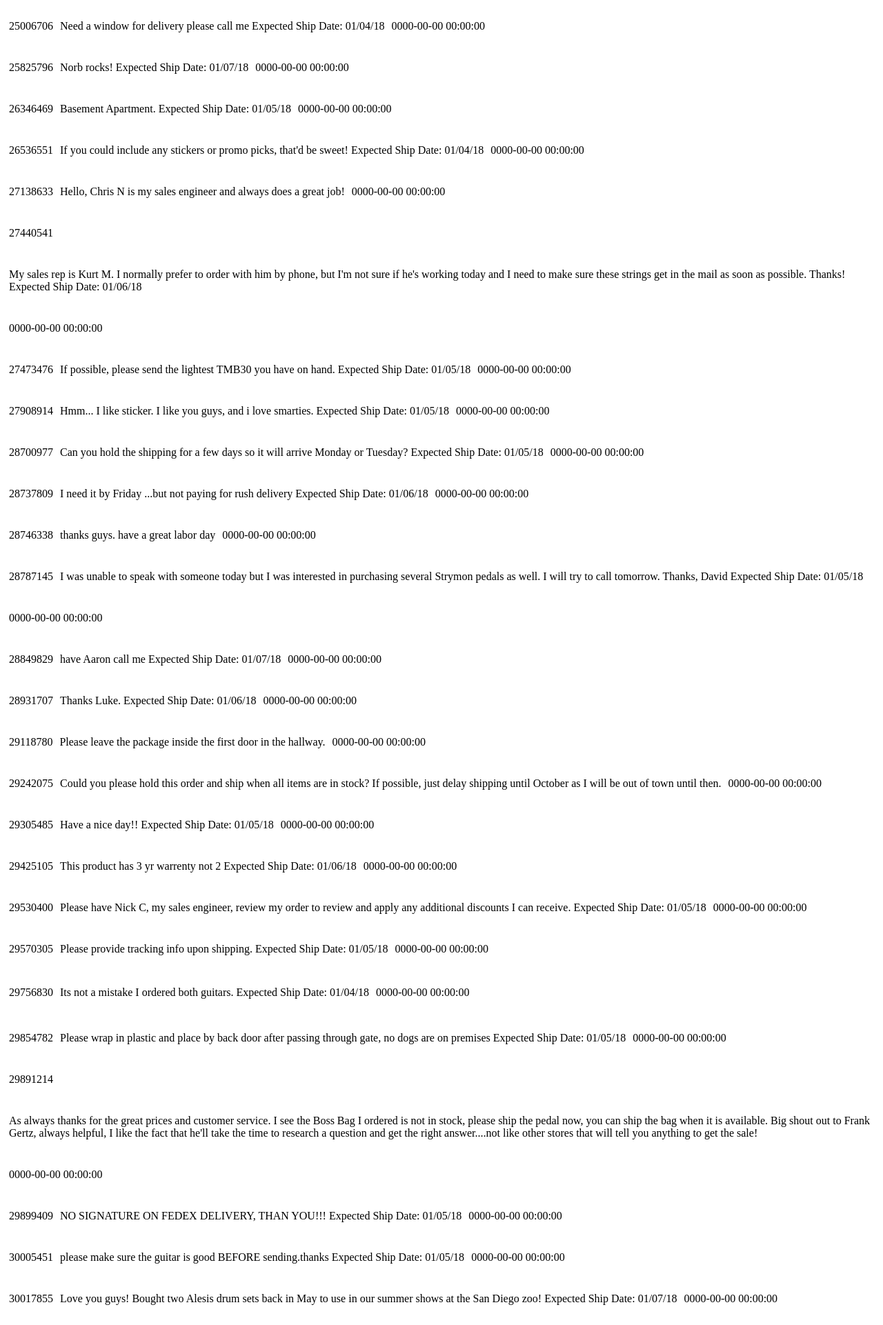
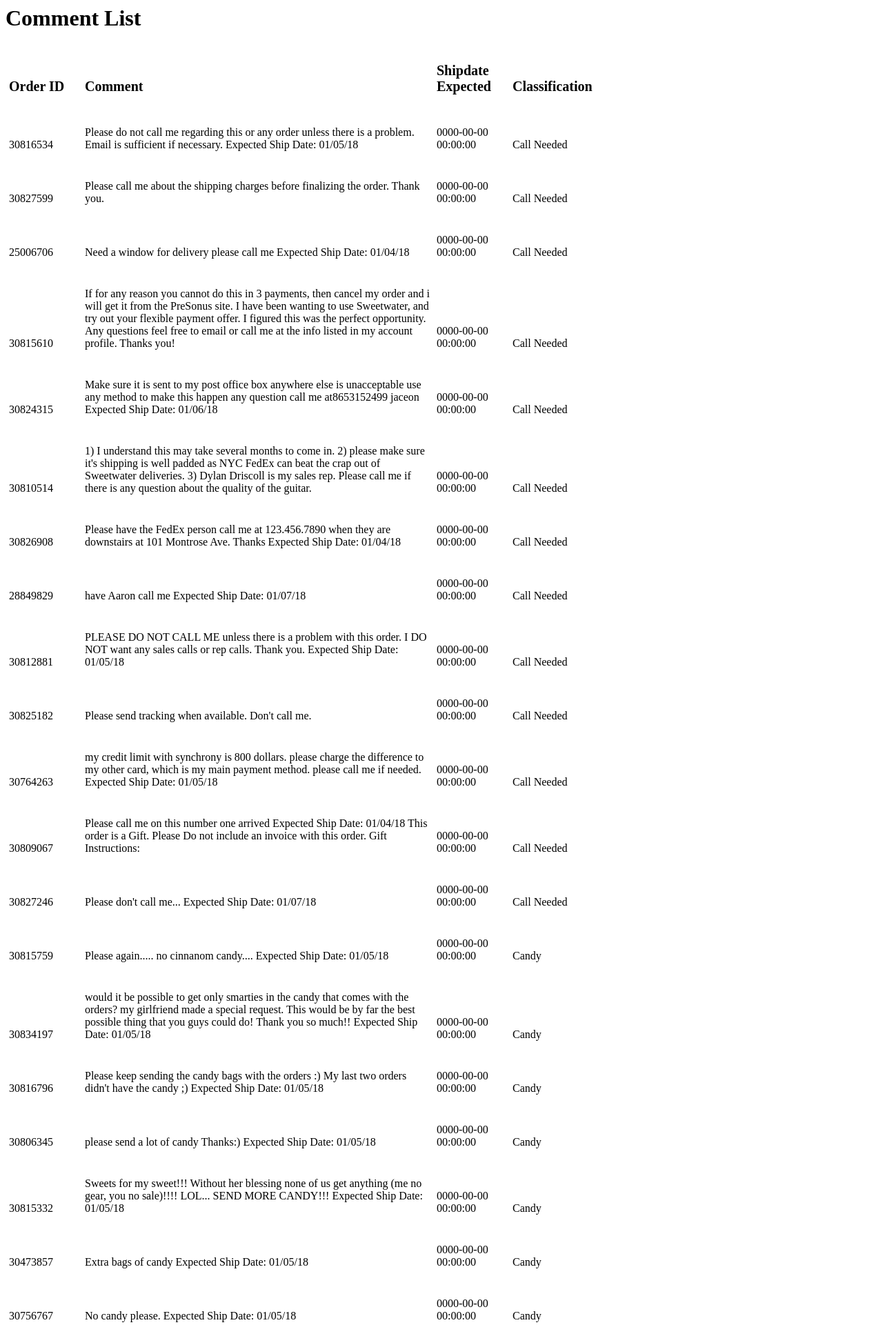
Before and after one commit to smannlymann/sweatwater-sjm-test, a PHP site: page / in a window 1280 px wide. Shown: the top 1921 px of the page at 69% size. Run offline with PHP 8.4, Linux system fonts and the light colour scheme; data comes from the database, SQL or seed files in the repository.

Commit message:
Add classification to comment list. Make UI more sane.

```diff
--- a/global.css
+++ b/global.css
@@ -2,3 +2,8 @@ p.floating-row {
     display: inline-block;
     padding: 5px;
 }
+
+p.column-heading {
+    font-size: 20px;
+    font-weight: bold;
+}
--- a/index.php
+++ b/index.php
@@ -6,13 +6,23 @@ spl_autoload_register(function ($class_name) {
 
 print '<link rel="stylesheet" href="global.css">';
 
-$commentList = \query\SweatwaterTestQuery::getCommentList();
+$commentList = \query\SweatwaterTestQuery::getClassifiedCommentList();
+
+print '<h1>Comment List</h1>';
+
+print '<div>';
+print '<p class="floating-row column-heading" style="width: 100px;">Order ID</p>';
+print '<p class="floating-row column-heading" style="width: 500px;">Comment</p>';
+print '<p class="floating-row column-heading" style="width: 100px;">Shipdate Expected</p>';
+print '<p class="floating-row column-heading" style="width: 100px;">Classification</p>';
+print '</div>';
 
 /** @var \model\SweatwaterTest $comment */
 foreach ($commentList as $comment) {
     print '<div>';
-    print '<p class="floating-row">' . $comment->getOrderId() . '</p>';
-    print '<p class="floating-row">' . $comment->getComments() . '</p>';
-    print '<p class="floating-row">' . $comment->getShipdateExpected() . '</p>';
+    print '<p class="floating-row" style="width: 100px;">' . $comment->getOrderId() . '</p>';
+    print '<p class="floating-row" style="width: 500px;">' . $comment->getComments() . '</p>';
+    print '<p class="floating-row" style="width: 100px;">' . $comment->getShipdateExpected() . '</p>';
+    print '<p class="floating-row" style="width: 100px;">' . $comment->getClassification() . '</p>';
     print '</div>';
 }
--- a/model/SweatwaterTest.php
+++ b/model/SweatwaterTest.php
@@ -7,6 +7,8 @@ class SweatwaterTest
     public int $orderId;
     public string $comments;
     public string $shipdateExpected;
+
+    public string $classification = '';
 
     //PHPStorm autogen getters + setters
     /**
@@ -57,5 +59,23 @@ class SweatwaterTest
         $this->shipdateExpected = $shipdateExpected;
     }
 
+    /**
+     * @return string
+     */
+    public function getClassification(): string
+    {
+        return $this->classification;
+    }
+
+    /**
+     * @param string $classification
+     */
+    public function setClassification(string $classification): void
+    {
+        $this->classification = $classification;
+    }
+
+
+
 
 }
--- a/query/SweatwaterTestQuery.php
+++ b/query/SweatwaterTestQuery.php
@@ -11,12 +11,12 @@ class SweatwaterTestQuery
     public static function getCommentList(): array
     {
 
-        $query = 'SELECT
+        $query = "SELECT
                     orderid,
                     comments,
                     shipdate_expected
                     FROM
-                        sweetwater_test';
+                        sweetwater_test";
 
         $result = \DatabaseAccessManager::getInstance()->getConnection()->query($query);
 
@@ -34,4 +34,41 @@ class SweatwaterTestQuery
         return $outputArray;
     }
 
+    public static function getClassifiedCommentList(): array
+    {
+
+        $query = "SELECT
+                        orderid,
+                        comments,
+                        shipdate_expected,
+                        (CASE
+                            WHEN comments LIKE '%candy%' THEN 'Candy'
+                            WHEN comments LIKE '%call me%' THEN 'Call Needed'
+                            WHEN comments LIKE '%refer%' THEN 'Referred By'
+                            WHEN comments LIKE '%signature%' THEN 'Signature'
+                            ELSE 'Miscellaneous'
+                        END) AS classification
+
+                    FROM
+                        sweetwater_test
+
+                    ORDER BY classification";
+
+        $result = \DatabaseAccessManager::getInstance()->getConnection()->query($query);
+
+        /** @var \SweatwaterTest $outputArray */
+        $outputArray = [];
+
+        while ($row = $result->fetch()) {
+            $sweatwaterTestRow = new SweatwaterTest();
+            $sweatwaterTestRow->setOrderId($row['orderid']);
+            $sweatwaterTestRow->setComments($row['comments']);
+            $sweatwaterTestRow->setShipdateExpected($row['shipdate_expected']);
+            $sweatwaterTestRow->setClassification($row['classification']);
+            $outputArray[] = $sweatwaterTestRow;
+        }
+
+        return $outputArray;
+    }
+
 }
```
